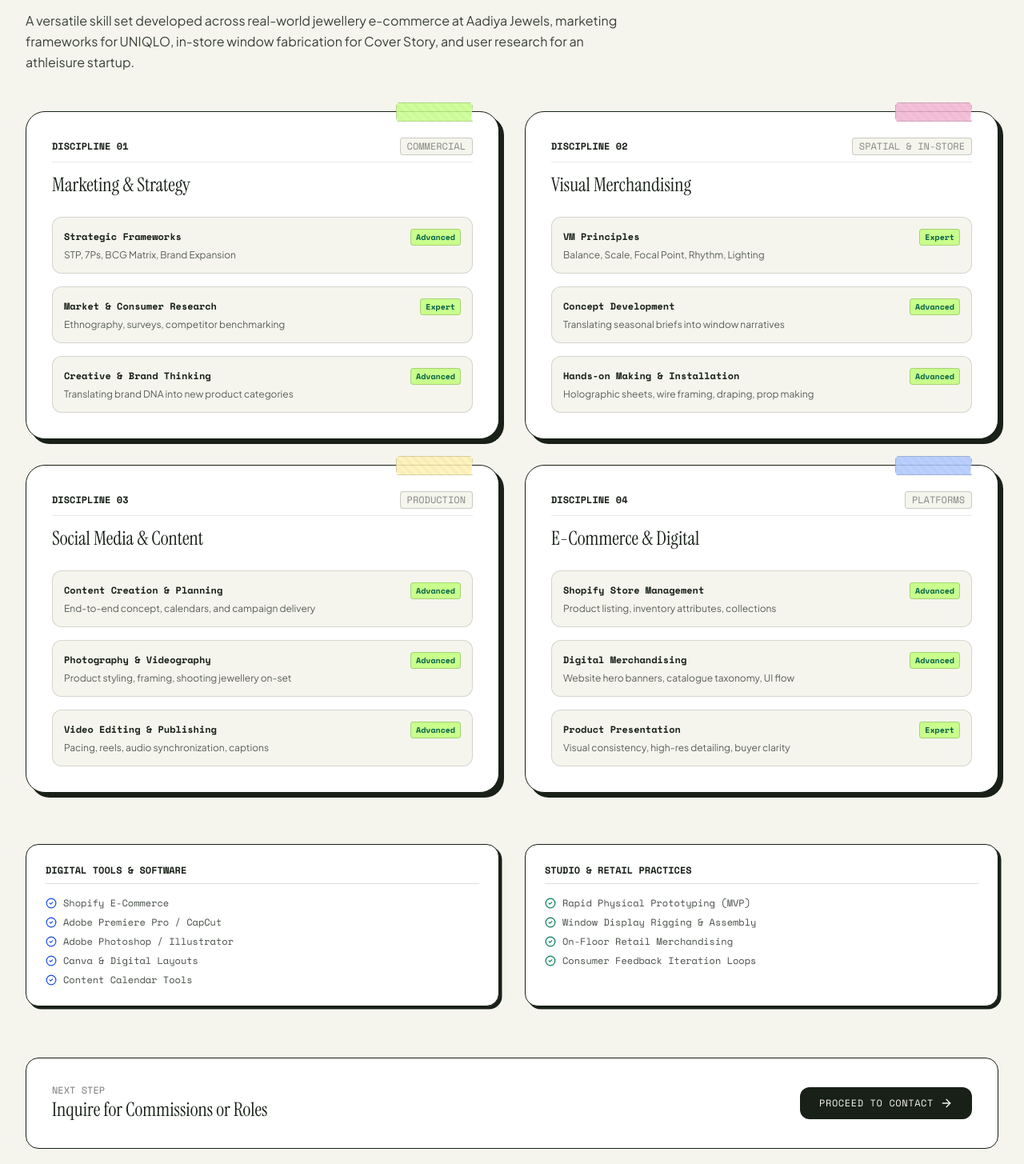
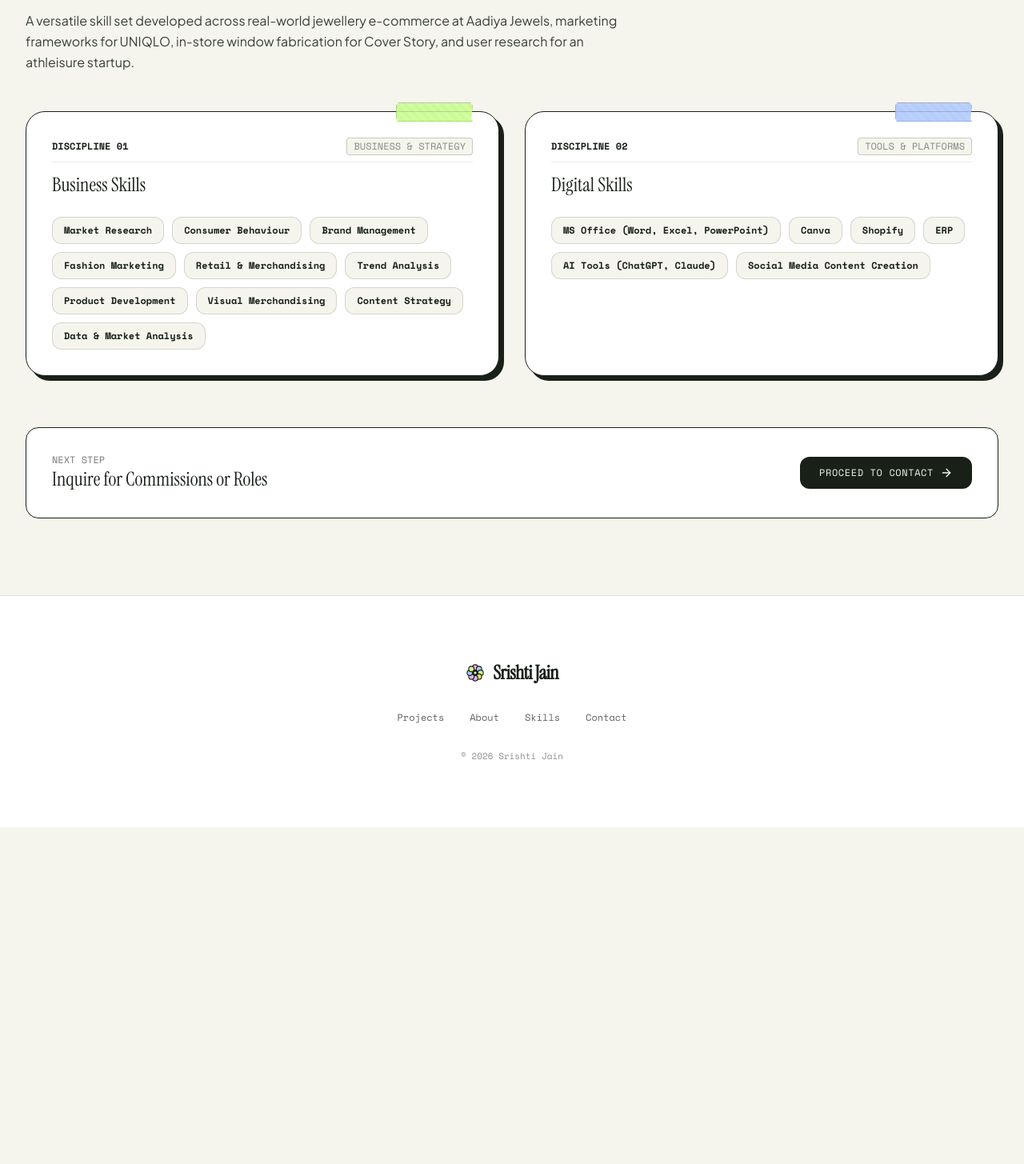
Before and after one commit to srishtij200/srishti, a React (Vite) app: page /skills in a window 1280 px wide. Shown: the part 358-1813 px from the top of the page at 80% size. After the commit the page ends 1392 px from the top, so only its background shows below. Built offline with nearby package versions, Linux system fonts and the light colour scheme.

Commit message:
Update skills groups and refine home section headings

```diff
--- a/src/components/home-sections/ContactSection.tsx
+++ b/src/components/home-sections/ContactSection.tsx
@@ -1,7 +1,6 @@
 import React from 'react';
-import { Link } from 'react-router-dom';
 import { motion } from 'motion/react';
-import { Mail, MapPin, Phone, ExternalLink, ArrowRight } from 'lucide-react';
+import { Mail, MapPin, Phone, ExternalLink } from 'lucide-react';
 import { FlowerMark, WashiTape } from '../CustomDoodles';
 import { portfolioData } from '../../data/portfolioData';
 
@@ -23,33 +22,20 @@ export const ContactSection: React.FC = () => {
               <FlowerMark className="w-3.5 h-3.5 text-[#182018]" />
               <span>CONTACT ME</span>
             </div>
-            <h2 className="font-serif-display text-3xl sm:text-5xl text-[#182018]">
-              Contact & Inquiries
+            <h2 className="relative z-10 font-serif-display text-4xl sm:text-6xl lg:text-7xl leading-[1.05] tracking-tight text-[#182018]">
+              Contact &{' '}
+              <span className="relative inline-block whitespace-nowrap">
+                <span className="absolute inset-0 -inset-x-2 bottom-1 bg-[#C9FF8C] -rotate-1 rounded-sm -z-10 opacity-90 border-b-2 border-[#182018]/20" />
+                <span className="relative z-10 italic font-serif-display font-normal">
+                  Inquiries
+                </span>
+              </span>
             </h2>
           </motion.div>
-
-          <Link
-            to="/contact"
-            className="mt-4 sm:mt-0 text-sm text-[#182018] hover:underline underline-offset-4 decoration-[#C9FF8C] decoration-2 flex items-center gap-1.5"
-          >
-            <span>Full Contact Page</span>
-            <ArrowRight className="w-3.5 h-3.5" />
-          </Link>
         </div>
 
-        <motion.p
-          initial={{ opacity: 0, y: 15 }}
-          whileInView={{ opacity: 1, y: 0 }}
-          viewport={{ once: true }}
-          transition={{ duration: 0.5 }}
-          className="font-body text-base text-[#182018]/85 leading-relaxed max-w-3xl mb-14"
-        >
-          Currently accepting opportunities in visual merchandising, fashion marketing, e-commerce styling, and creative direction. Feel free to send a note or request complete project catalogs.
-        </motion.p>
-
+        {/* Contact Information Boxes */}
         <div className="grid grid-cols-1 md:grid-cols-2 gap-8 items-stretch">
-          {/* Contact Information Boxes */}
-          <div className="contents">
             <motion.div
               initial={{ opacity: 0, y: 15 }}
               whileInView={{ opacity: 1, y: 0 }}
@@ -140,7 +126,6 @@ export const ContactSection: React.FC = () => {
             </motion.div>
           </div>
         </div>
-      </div>
     </section>
   );
 };
--- a/src/components/home-sections/SkillsSection.tsx
+++ b/src/components/home-sections/SkillsSection.tsx
@@ -1,7 +1,5 @@
 import React from 'react';
-import { Link } from 'react-router-dom';
 import { motion } from 'motion/react';
-import { ArrowRight } from 'lucide-react';
 import { FlowerMark, WashiTape } from '../CustomDoodles';
 import { portfolioData } from '../../data/portfolioData';
 
@@ -23,33 +21,21 @@ export const SkillsSection: React.FC = () => {
               <FlowerMark className="w-3.5 h-3.5 text-[#182018]" />
               <span>SKILLS</span>
             </div>
-            <h2 className="font-serif-display text-3xl sm:text-5xl text-[#182018]">
-              Skills & Applied Disciplines
+            <h2 className="relative z-10 font-serif-display text-4xl sm:text-6xl lg:text-7xl leading-[1.05] tracking-tight text-[#182018]">
+              Skills &{' '}
+              <span className="relative inline-block whitespace-nowrap">
+                <span className="absolute inset-0 -inset-x-2 bottom-1 bg-[#AFC8FF] -rotate-1 rounded-sm -z-10 opacity-90 border-b-2 border-[#182018]/20" />
+                <span className="relative z-10 italic font-serif-display font-normal">
+                  Applied Disciplines
+                </span>
+              </span>
             </h2>
           </motion.div>
-
-          <Link
-            to="/skills"
-            className="mt-4 sm:mt-0 text-sm text-[#182018] hover:underline underline-offset-4 decoration-[#AFC8FF] decoration-2 flex items-center gap-1.5"
-          >
-            <span>Full Skills Page</span>
-            <ArrowRight className="w-3.5 h-3.5" />
-          </Link>
         </div>
 
-        <motion.p
-          initial={{ opacity: 0, y: 15 }}
-          whileInView={{ opacity: 1, y: 0 }}
-          viewport={{ once: true }}
-          transition={{ duration: 0.5 }}
-          className="font-body text-base text-[#182018]/85 leading-relaxed max-w-3xl mb-12"
-        >
-          A versatile skill set developed across real-world jewellery e-commerce at Aadiya Jewels, marketing frameworks for UNIQLO, in-store window fabrication for Cover Story, and user research for an athleisure startup.
-        </motion.p>
-
-        {/* Discipline 01 */}
-        <div className="grid grid-cols-1 gap-8 mb-12">
-          {skills.categories.slice(0, 1).map((cat, idx) => (
+        {/* SKILL GROUPS */}
+        <div className="grid grid-cols-1 gap-8">
+          {skills.categories.map((cat, idx) => (
             <motion.div
               key={idx}
               initial={{ opacity: 0, y: 15 }}
@@ -64,9 +50,8 @@ export const SkillsSection: React.FC = () => {
 
               <div className="grid grid-cols-1 lg:grid-cols-12 gap-8 lg:gap-12 items-start">
                 <div className="lg:col-span-4">
-                  <div className="flex items-center justify-between font-mono-code text-xs text-[#182018]/50 mb-4 pb-2 border-b border-[#182018]/10">
-                    <span className="font-bold text-[#182018]">DISCIPLINE 0{idx + 1}</span>
-                    <span className="bg-[#FFFFFF] px-2 py-0.5 rounded border border-[#182018]/20">{cat.tag}</span>
+                  <div className="mb-4 pb-2 border-b border-[#182018]/10">
+                    <span className="bg-[#FFFFFF] px-2 py-0.5 rounded border border-[#182018]/20 font-mono-code text-xs font-bold text-[#182018]">{cat.tag}</span>
                   </div>
 
                   <h3 className="font-serif-display text-3xl sm:text-4xl text-[#182018] mb-4 leading-tight">
@@ -74,26 +59,20 @@ export const SkillsSection: React.FC = () => {
                   </h3>
 
                   <p className="font-body text-sm text-[#182018]/75 leading-relaxed">
-                    Turning brand thinking into market-ready strategy — from consumer insight and positioning to category expansion.
+                    {idx === 0
+                      ? "Strategy, analysis, and category thinking applied across marketing, retail, and product."
+                      : "The tools and platforms behind turning concepts into published, engaging content."}
                   </p>
                 </div>
 
-                <div className="lg:col-span-8 grid grid-cols-1 sm:grid-cols-3 gap-5">
-                  {cat.skills.map((s, sIdx) => (
-                    <div
+                <div className="lg:col-span-8 flex flex-wrap gap-3">
+                  {cat.skills.map((skill, sIdx) => (
+                    <span
                       key={sIdx}
-                      className="p-5 bg-[#FFFFFF] rounded-2xl border border-[#182018]/15 flex flex-col h-full"
+                      className="px-4 py-2.5 bg-[#FFFFFF] rounded-xl border border-[#182018]/15 font-mono-code text-xs sm:text-sm font-bold text-[#182018]"
                     >
-                      <span className="font-mono-code text-[10px] text-[#182018] px-2 py-0.5 rounded border border-[#182018]/20 font-bold uppercase tracking-wider self-start mb-4" style={{ backgroundColor: cat.color }}>
-                        {s.proficiency}
-                      </span>
-                      <h4 className="font-mono-code text-xs sm:text-sm font-bold text-[#182018] mb-3 leading-snug">
-                        {s.name}
-                      </h4>
-                      <p className="font-body text-xs text-[#182018]/70 leading-relaxed mt-auto">
-                        {s.note}
-                      </p>
-                    </div>
+                      {skill}
+                    </span>
                   ))}
                 </div>
               </div>
--- a/src/data/portfolioData.ts
+++ b/src/data/portfolioData.ts
@@ -463,58 +463,35 @@ export const portfolioData = {
   skills: {
     categories: [
       {
-        name: "Marketing & Strategy",
-        tag: "COMMERCIAL",
+        name: "Business Skills",
+        tag: "BUSINESS & STRATEGY",
         color: "#C9FF8C",
         skills: [
-          { name: "Strategic Frameworks", proficiency: "Advanced", note: "STP, 7Ps, BCG Matrix, Brand Expansion" },
-          { name: "Market & Consumer Research", proficiency: "Expert", note: "Ethnography, surveys, competitor benchmarking" },
-          { name: "Creative & Brand Thinking", proficiency: "Advanced", note: "Translating brand DNA into new product categories" }
+          "Market Research",
+          "Consumer Behaviour",
+          "Brand Management",
+          "Fashion Marketing",
+          "Retail & Merchandising",
+          "Trend Analysis",
+          "Product Development",
+          "Visual Merchandising",
+          "Content Strategy",
+          "Data & Market Analysis"
         ]
       },
       {
-        name: "Visual Merchandising",
-        tag: "SPATIAL & IN-STORE",
-        color: "#F4B6D4",
-        skills: [
-          { name: "VM Principles", proficiency: "Expert", note: "Balance, Scale, Focal Point, Rhythm, Lighting" },
-          { name: "Concept Development", proficiency: "Advanced", note: "Translating seasonal briefs into window narratives" },
-          { name: "Hands-on Making & Installation", proficiency: "Advanced", note: "Holographic sheets, wire framing, draping, prop making" }
-        ]
-      },
-      {
-        name: "Social Media & Content",
-        tag: "PRODUCTION",
-        color: "#FFF3B3",
-        skills: [
-          { name: "Content Creation & Planning", proficiency: "Advanced", note: "End-to-end concept, calendars, and campaign delivery" },
-          { name: "Photography & Videography", proficiency: "Advanced", note: "Product styling, framing, shooting jewellery on-set" },
-          { name: "Video Editing & Publishing", proficiency: "Advanced", note: "Pacing, reels, audio synchronization, captions" }
-        ]
-      },
-      {
-        name: "E-Commerce & Digital",
-        tag: "PLATFORMS",
+        name: "Digital Skills",
+        tag: "TOOLS & PLATFORMS",
         color: "#AFC8FF",
         skills: [
-          { name: "Shopify Store Management", proficiency: "Advanced", note: "Product listing, inventory attributes, collections" },
-          { name: "Digital Merchandising", proficiency: "Advanced", note: "Website hero banners, catalogue taxonomy, UI flow" },
-          { name: "Product Presentation", proficiency: "Expert", note: "Visual consistency, high-res detailing, buyer clarity" }
+          "MS Office (Word, Excel, PowerPoint)",
+          "Canva",
+          "Shopify",
+          "ERP",
+          "AI Tools (ChatGPT, Claude)",
+          "Social Media Content Creation"
         ]
       }
-    ],
-    softwareProficiency: [
-      "Shopify E-Commerce",
-      "Adobe Premiere Pro / CapCut",
-      "Adobe Photoshop / Illustrator",
-      "Canva & Digital Layouts",
-      "Content Calendar Tools"
-    ],
-    studioPractices: [
-      "Rapid Physical Prototyping (MVP)",
-      "Window Display Rigging & Assembly",
-      "On-Floor Retail Merchandising",
-      "Consumer Feedback Iteration Loops"
     ]
   },
 
--- a/src/pages/HomePage.tsx
+++ b/src/pages/HomePage.tsx
@@ -148,14 +148,6 @@ export const HomePage: React.FC<HomePageProps> = ({ onOpenInquiry }) => {
                 Selected Projects
               </h2>
             </div>
-
-            <Link
-              to="/projects"
-              className="mt-4 sm:mt-0 text-sm text-[#182018] hover:underline underline-offset-4 decoration-[#C9FF8C] decoration-2 flex items-center gap-1.5"
-            >
-              <span>View All Projects in Detail</span>
-              <ArrowRight className="w-3.5 h-3.5" />
-            </Link>
           </div>
 
           <div className="grid grid-cols-1 md:grid-cols-3 gap-8">
--- a/src/pages/SkillsPage.tsx
+++ b/src/pages/SkillsPage.tsx
@@ -1,7 +1,7 @@
 import React from 'react';
 import { Link } from 'react-router-dom';
 import { motion } from 'motion/react';
-import { Sparkles, ArrowRight, Layers, ShoppingBag, Eye, Megaphone, Video, CheckCircle2 } from 'lucide-react';
+import { ArrowRight } from 'lucide-react';
 import { FlowerMark, WashiTape } from '../components/CustomDoodles';
 import { portfolioData } from '../data/portfolioData';
 
@@ -37,7 +37,7 @@ export const SkillsPage: React.FC = () => {
           </p>
         </div>
 
-        {/* 4 DISCIPLINARY CATEGORIES */}
+        {/* SKILL GROUPS */}
         <div className="grid grid-cols-1 md:grid-cols-2 gap-8 mb-16">
           {skills.categories.map((cat, idx) => (
             <div
@@ -57,54 +57,18 @@ export const SkillsPage: React.FC = () => {
                 {cat.name}
               </h2>
 
-              <div className="space-y-4">
-                {cat.skills.map((s, sIdx) => (
-                  <div key={sIdx} className="p-3.5 bg-[#F5F5ED] rounded-xl border border-[#182018]/15">
-                    <div className="flex justify-between items-baseline mb-1">
-                      <span className="font-mono-code text-xs font-bold text-[#182018]">{s.name}</span>
-                      <span className="font-mono-code text-[10px] text-emerald-800 bg-[#C9FF8C] px-1.5 py-0.5 rounded border border-[#182018]/20 font-bold">
-                        {s.proficiency}
-                      </span>
-                    </div>
-                    <div className="font-body text-xs text-[#182018]/70">
-                      {s.note}
-                    </div>
-                  </div>
+              <div className="flex flex-wrap gap-2.5">
+                {cat.skills.map((skill, sIdx) => (
+                  <span
+                    key={sIdx}
+                    className="px-3.5 py-2 bg-[#F5F5ED] rounded-xl border border-[#182018]/15 font-mono-code text-xs font-bold text-[#182018]"
+                  >
+                    {skill}
+                  </span>
                 ))}
               </div>
             </div>
           ))}
-        </div>
-
-        {/* DIGITAL TOOLS & PRACTICES */}
-        <div className="grid grid-cols-1 md:grid-cols-2 gap-8 mb-16">
-          <div className="bg-[#FFFFFF] border-[1.5px] border-[#182018] rounded-2xl p-6 paper-shadow">
-            <div className="font-mono-code text-xs font-bold uppercase text-[#182018] mb-4 pb-2 border-b border-[#182018]/15">
-              Digital Tools & Software
-            </div>
-            <div className="space-y-2 font-mono-code text-xs text-[#182018]/80">
-              {skills.softwareProficiency.map((sw, i) => (
-                <div key={i} className="flex items-center gap-2">
-                  <CheckCircle2 className="w-3.5 h-3.5 text-blue-700 shrink-0" />
-                  <span>{sw}</span>
-                </div>
-              ))}
-            </div>
-          </div>
-
-          <div className="bg-[#FFFFFF] border-[1.5px] border-[#182018] rounded-2xl p-6 paper-shadow">
-            <div className="font-mono-code text-xs font-bold uppercase text-[#182018] mb-4 pb-2 border-b border-[#182018]/15">
-              Studio & Retail Practices
-            </div>
-            <div className="space-y-2 font-mono-code text-xs text-[#182018]/80">
-              {skills.studioPractices.map((prac, i) => (
-                <div key={i} className="flex items-center gap-2">
-                  <CheckCircle2 className="w-3.5 h-3.5 text-emerald-700 shrink-0" />
-                  <span>{prac}</span>
-                </div>
-              ))}
-            </div>
-          </div>
         </div>
 
         {/* Bottom Banner */}
```
